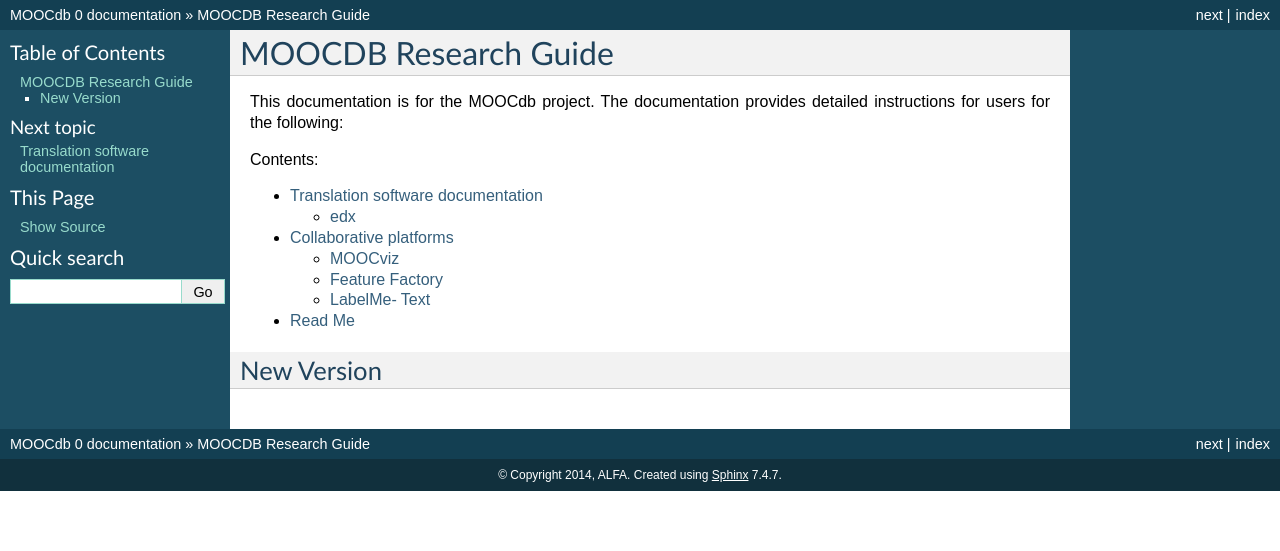
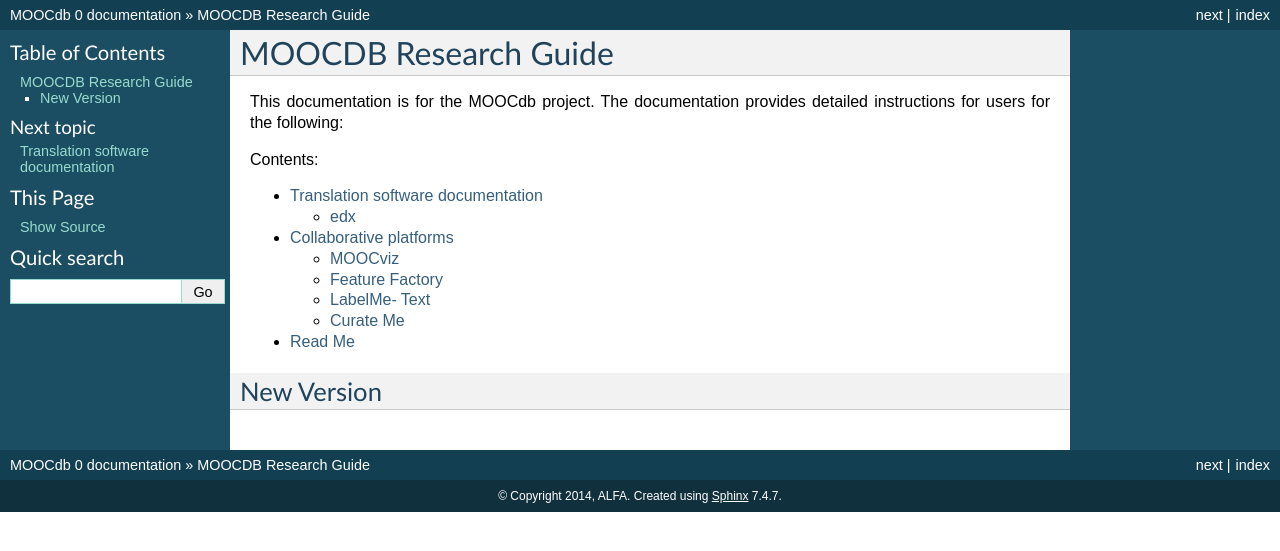
Before and after one commit to MOOCdb/MOOCdbDocs, a Sphinx documentation site: the page built from docs/index.rst, in a window 1280 px wide. Shown: the top 551 px of the page. Built offline with Sphinx 7.4.7, drawn with Linux system fonts in a browser that asks for light colours; pages that are not in the unit, such as notebooks, are missing from menus.

Commit message:
Update Collaborative platforms.rst

```diff
--- a/docs/Collaborative platforms.rst
+++ b/docs/Collaborative platforms.rst
@@ -87,3 +87,9 @@ Installation steps
 
 Testing
 -------------------
+
+
+Curate Me
+==========
+
+Coming soon
```
